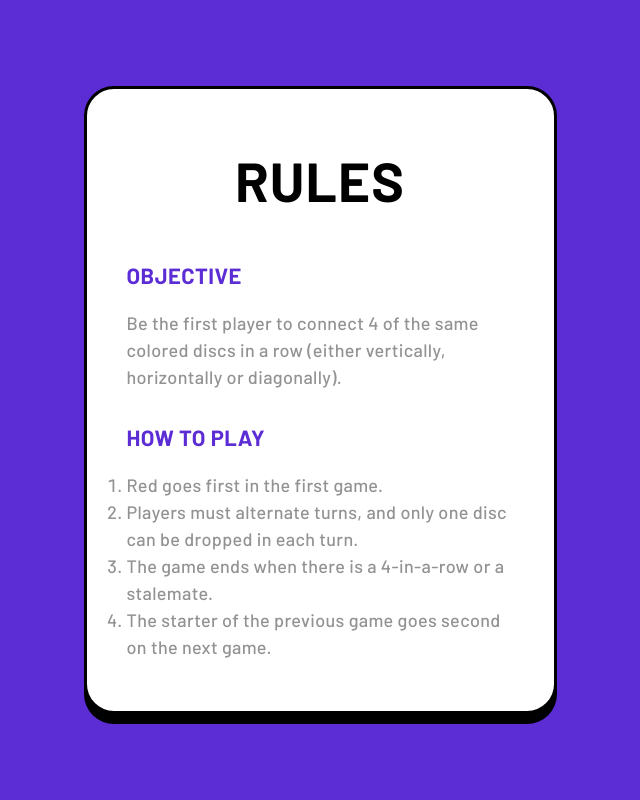
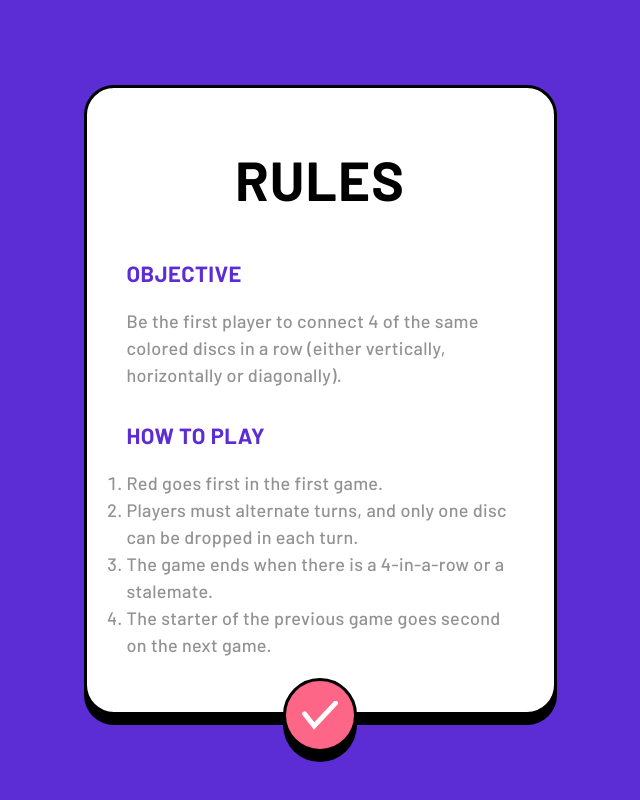
Before and after one commit to Rashed360/4connect, a Next.js app: page /rules in a window 1280 px wide. Shown: the whole page, without its empty margins (320-960 px from the left). Built offline with nearby package versions, Linux system fonts and the light colour scheme.

Commit message:
rules page content

```diff
--- a/components/Rules.js
+++ b/components/Rules.js
@@ -1,3 +1,8 @@
+import Image from 'next/image'
+import Link from 'next/link'
+
+import TICK from '../assets/tick.svg'
+
 const Rules = () => {
 	return (
 		<div className='menu-box rules'>
@@ -14,6 +19,11 @@ const Rules = () => {
 				<li>The game ends when there is a 4-in-a-row or a stalemate.</li>
 				<li>The starter of the previous game goes second on the next game.</li>
 			</ol>
+			<Link href='/'>
+				<div className='tick'>
+					<Image src={TICK} width={34} height={15} />
+				</div>
+			</Link>
 		</div>
 	)
 }
--- a/styles/index.css
+++ b/styles/index.css
@@ -109,6 +109,23 @@ body {
 .menu-box .logo {
 	margin: 0 auto 50px auto;
 }
+.menu-box .tick {
+	width: 74px;
+	height: 74px;
+	margin: 19px auto -90px auto;
+
+	display: flex;
+	justify-content: center;
+	align-items: center;
+
+	background: #fd6687;
+	border: 3px solid #000000;
+	box-shadow: 0px 10px 0px #000000;
+	border-radius: 37px;
+}
+.menu-box .tick img {
+	transform: scale(2);
+}
 .menu-item {
 	width: 100%;
 	min-height: 77px;
```
Also changed, not shown: assets/tick.svg (added).
